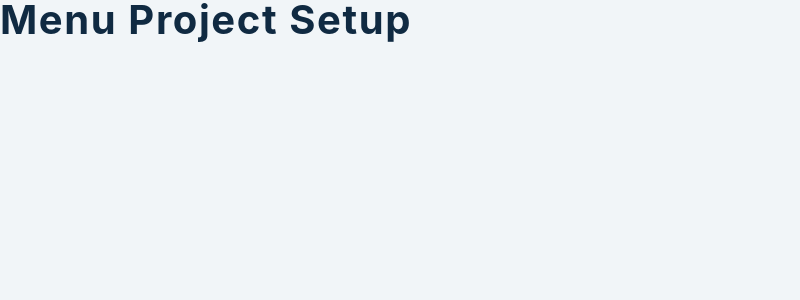
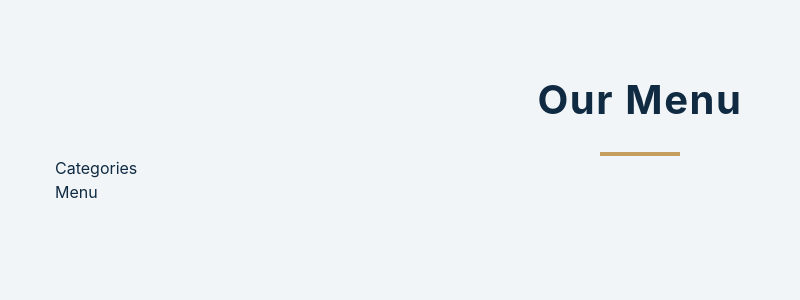
Before and after one commit to omar-zeineddine/react-mini-projects, a React (Vite) app: page / in a window 1280 px wide. Shown: the top 300 px of the page, without its empty margins (0-800 px from the left). Built offline with nearby package versions, Linux system fonts and the light colour scheme.

Commit message:
feat - set states and return app components

```diff
--- a/src/App.jsx
+++ b/src/App.jsx
@@ -4,7 +4,21 @@ import Menu from "./Menu";
 import Categories from "./Categories";
 
 function App() {
-  return <h2>menu project setup</h2>;
+  const [menuItems, setMenuItems] = useState(items);
+  const [categories, setCategories] = useState([]);
+
+  return (
+    <main>
+      <section className="menu section">
+        <div className="title">
+          <h2>our menu</h2>
+        </div>
+        <div className="underline"></div>
+        <Categories />
+        <Menu />
+      </section>
+    </main>
+  );
 }
 
 export default App;
```
